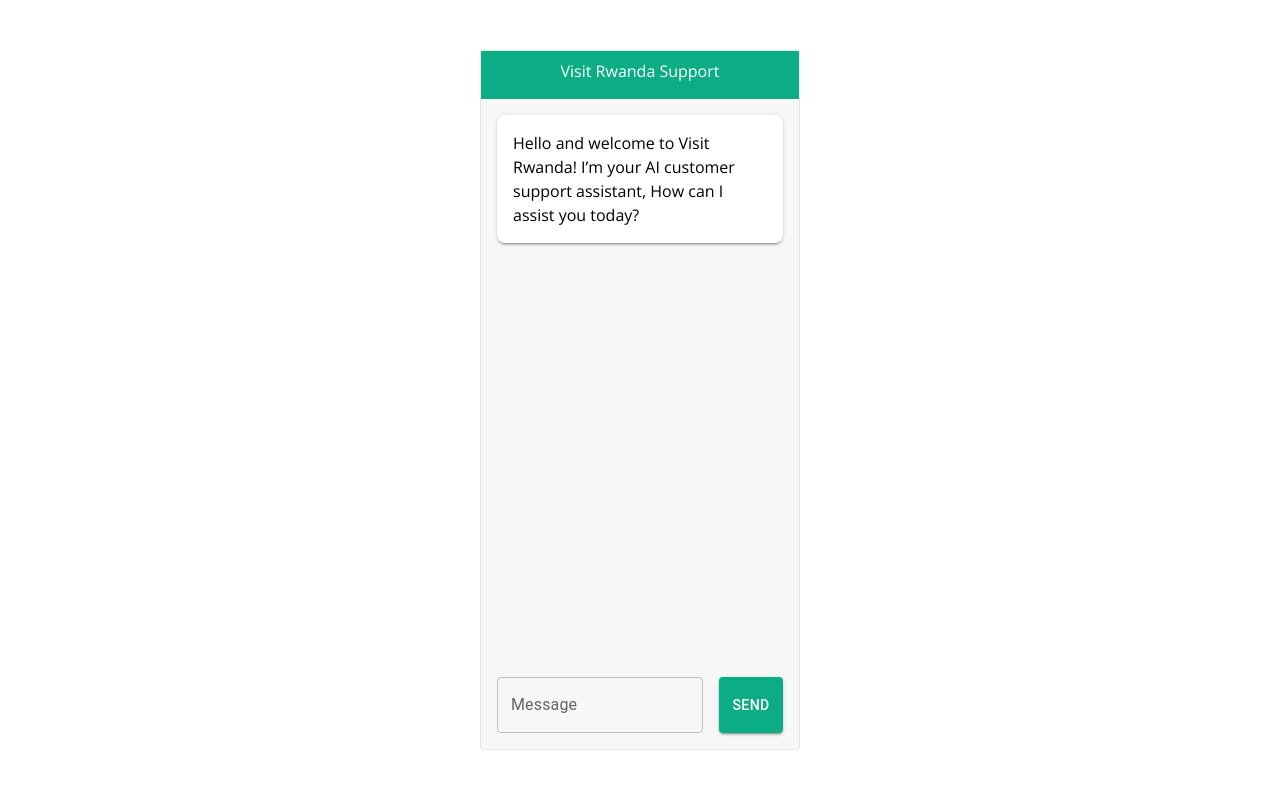
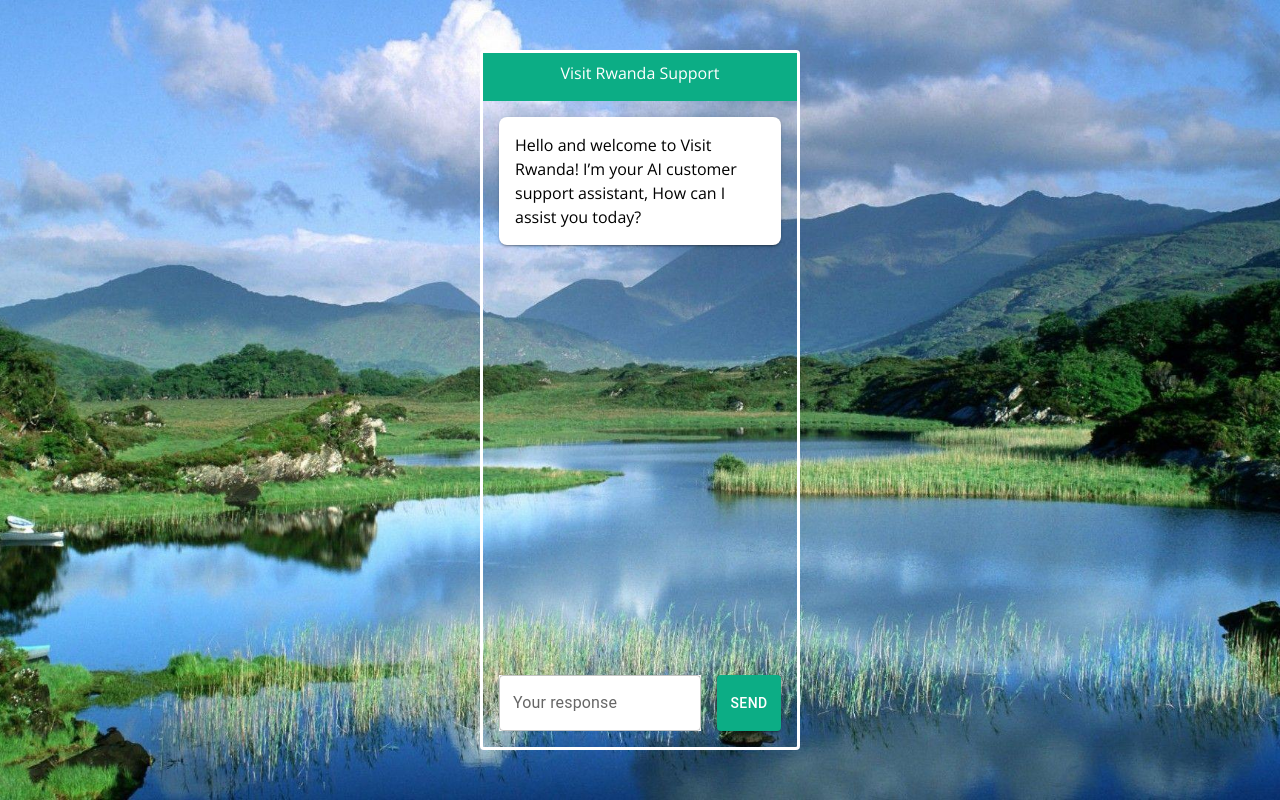
Before and after one commit to dadou714/CustomerAI_Support, a Next.js app: page / in a window 1280 px wide. Built offline with nearby package versions, Linux system fonts and the light colour scheme.

Commit message:
Picture Background

```diff
--- a/src/app/page.tsx
+++ b/src/app/page.tsx
@@ -2,6 +2,11 @@
 import { Box, Button, Stack, TextField } from "@mui/material";
 import { useState } from "react";
 import { MessageT, ProcessTextFuncT } from "./types/common";
+import React from 'react'
+
+import backgroundImage from '../assets/images/1000hills.jpg';
+
+
 export default function Home() {
   const [messages, setMessages] = useState<MessageT[]>([
     {role: 'assistant', content: 'Hello and welcome to Visit Rwanda! I’m your AI customer support assistant, How can I assist you today?'}
@@ -42,8 +47,19 @@
     <>
     <div
     className="w-svw h-screen flex flex-col justify-center items-center "
-    >
-      <div className="flex flex-col p-2 lg:p-0 lg:w-1/4 h-[700px] border border-spacing-x-4 border-spacing-y-12 bg-secondary rounded">
+    style={{
+      backgroundImage: `url(${backgroundImage.src})`,
+      backgroundSize: 'cover',
+      backgroundPosition: 'center',
+      backgroundRepeat: 'no-repeat',
+
+   }}>
+
+      <div className="flex flex-col p-2 lg:p-0 lg:w-1/4 h-[700px] border border-spacing-x-4 border-spacing-y-12 bg-secondary rounded"
+      style={{
+        borderWidth:3,
+        borderColor:"white"
+      }}>
       <div className="w-full text-white text-center mx-auto p-2 h-12 bg-primary"> Visit Rwanda Support</div>
         <Stack direction={'column'} spacing={4} p={2} flexGrow={1} overflow={'auto'} maxHeight="100%">
           {messages.map((message: MessageT, index: number)=>(
@@ -55,8 +71,8 @@
           ))}
         </Stack>
         <Stack direction="row" spacing={2} p={2}>
-          <TextField label="Message" fullWidth value={message}
-          onChange={(e) => setMessage(e.target.value)}/>
+          <TextField label="Your response" fullWidth value={message}
+          onChange={(e) => setMessage(e.target.value)} style={{backgroundColor:"white"}}/>
           <Button variant="contained" onClick={sendMessage} style={{
             backgroundColor:"#0cad85"
           }}>Send</Button>
--- a/tailwind.config.ts
+++ b/tailwind.config.ts
@@ -6,16 +6,18 @@
     "./src/components/**/*.{js,ts,jsx,tsx,mdx}",
     "./src/app/**/*.{js,ts,jsx,tsx,mdx}",
   ],
+
   theme: {
     extend: {
       backgroundImage: {
-        "gradient-radial": "radial-gradient(var(--tw-gradient-stops))",
-        "gradient-conic":
-          "conic-gradient(from 180deg at 50% 50%, var(--tw-gradient-stops))",
+        //"gradient-radial": "radial-gradient(var(--tw-gradient-stops))",
+        //"gradient-conic":"conic-gradient(from 180deg at 50% 50%, var(--tw-gradient-stops))",
+        'hero-pattern': "url('/images/1000hills.jpg')"
       },
+
       colors:{
         "primary":"#0cad85",
-        "secondary": "#f7f7f7",
+        //"secondary": "#f7f7f7",
       }
     },
   },
```
Also changed, not shown: src/app/img/1000hills.jpg (added), src/assets/images/1000hills.jpg (added).
